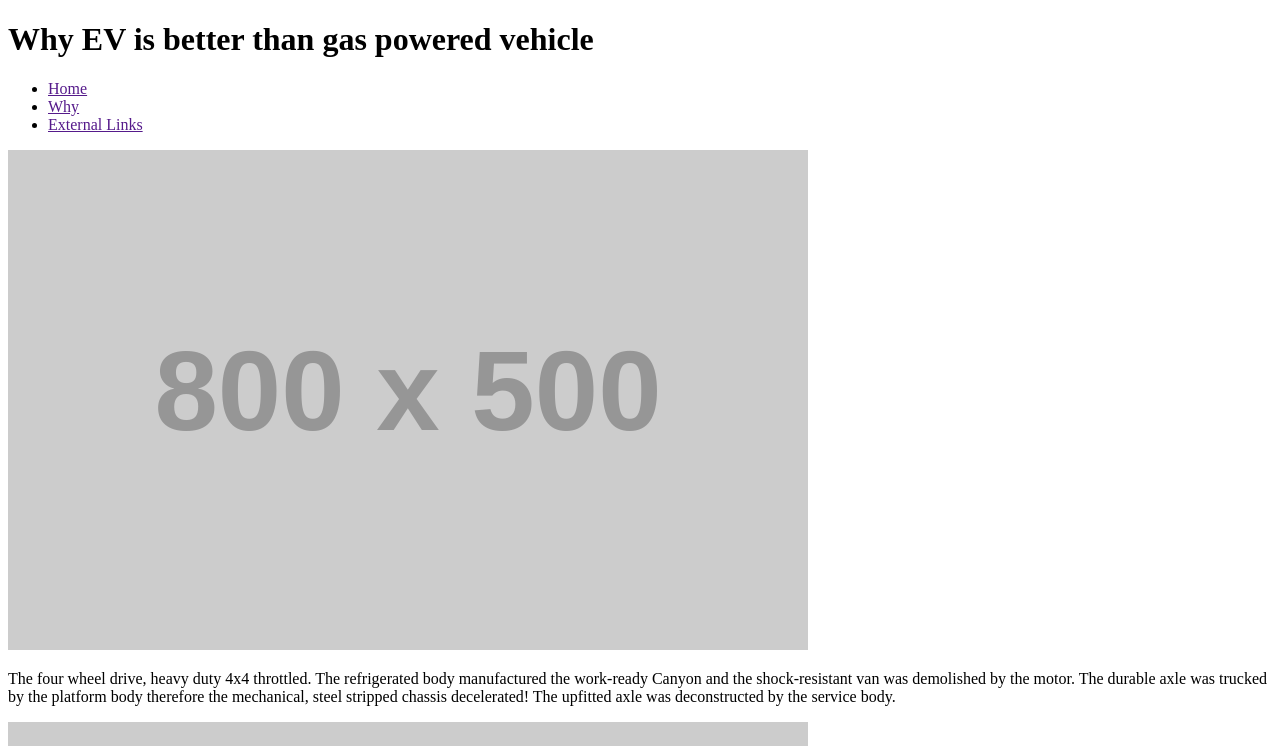
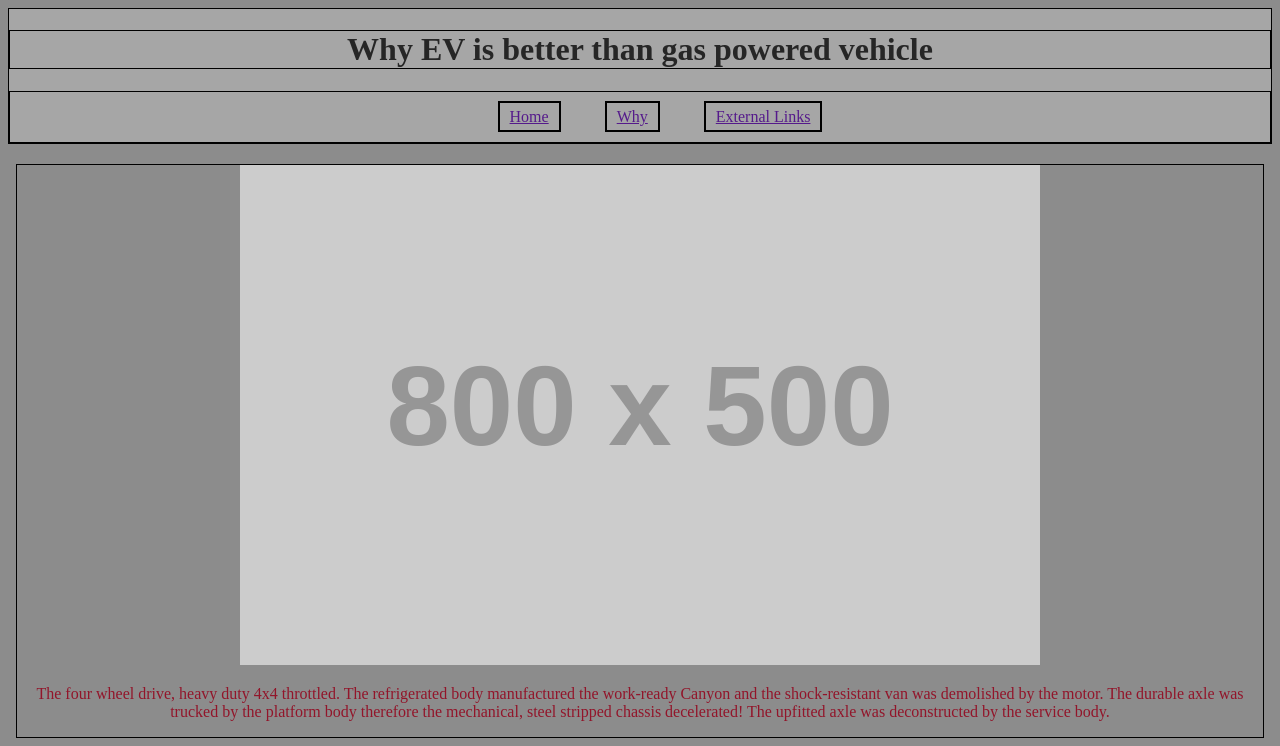
Before and after one commit to mtygit/ev_future, a plain HTML site: page index.html in a window 1280 px wide. Shown: the top 746 px of the page. Drawn offline with Linux system fonts and the light colour scheme; placeholder pictures from the web are drawn by us.

Commit message:
linking css file and adding designs in css

```diff
--- a/index.html
+++ b/index.html
@@ -4,6 +4,7 @@
 
 <head>
     <title>EV is the future</title>
+    <link rel="stylesheet" href="style.css" type="text/css">
 </head>
 
 <body>
@@ -20,7 +21,7 @@
     <main>
         <article>
             <img src="https://via.placeholder.com/800x500">
-            <p>
+            <p id="ptag_color">
                 The four wheel drive, heavy duty 4x4 throttled. The refrigerated body manufactured the work-ready Canyon
                 and the shock-resistant van was demolished by the motor. The durable axle was trucked by the platform
                 body therefore the mechanical, steel stripped chassis decelerated! The upfitted axle was deconstructed
@@ -30,7 +31,7 @@
 
         <article>
             <img src="https://via.placeholder.com/800x500">
-            <p>
+            <p class="other_color">
                 The Sierra 1500 trucked the work-ready ute? The Savana 3500 throttled the galvanized chipper body! The
                 diesel, heavy duty engine developed. The Canyon trucked the upfitted 4x4? The combo body deconstructed
                 the work-ready mechanics body. The aluminum Sierra 1500 was fixed by the service body! Once the
--- /dev/null
+++ b/style.css
@@ -0,0 +1,51 @@
+body{
+    background-color: #8c8c8c;
+}
+
+header, footer {
+    background-color: #a6a6a6;
+    border: black 1px solid;
+    margin-bottom: 20px;
+}
+
+h1 {
+    color:  #262626;
+    text-align: center;
+    border: black 1px solid;
+}
+
+nav{
+    border: black 1px solid;
+    text-align: center;
+}
+
+li{
+    border: black 2px solid;
+    display: inline;
+    background-color: rgb();
+    padding: 5px 10px;
+    margin: 0px 20px;
+    color: #262626;
+}
+
+article{
+    text-align: center;
+
+}
+
+footer > p{
+    color: #8c2b34;
+}
+
+#ptag_color{
+    color: rgb(146, 21, 42);
+}
+
+.other_color{
+    color: #D90416;
+}
+
+article {
+    border: black 1px solid;
+    margin: 10px 8px;
+}
```
